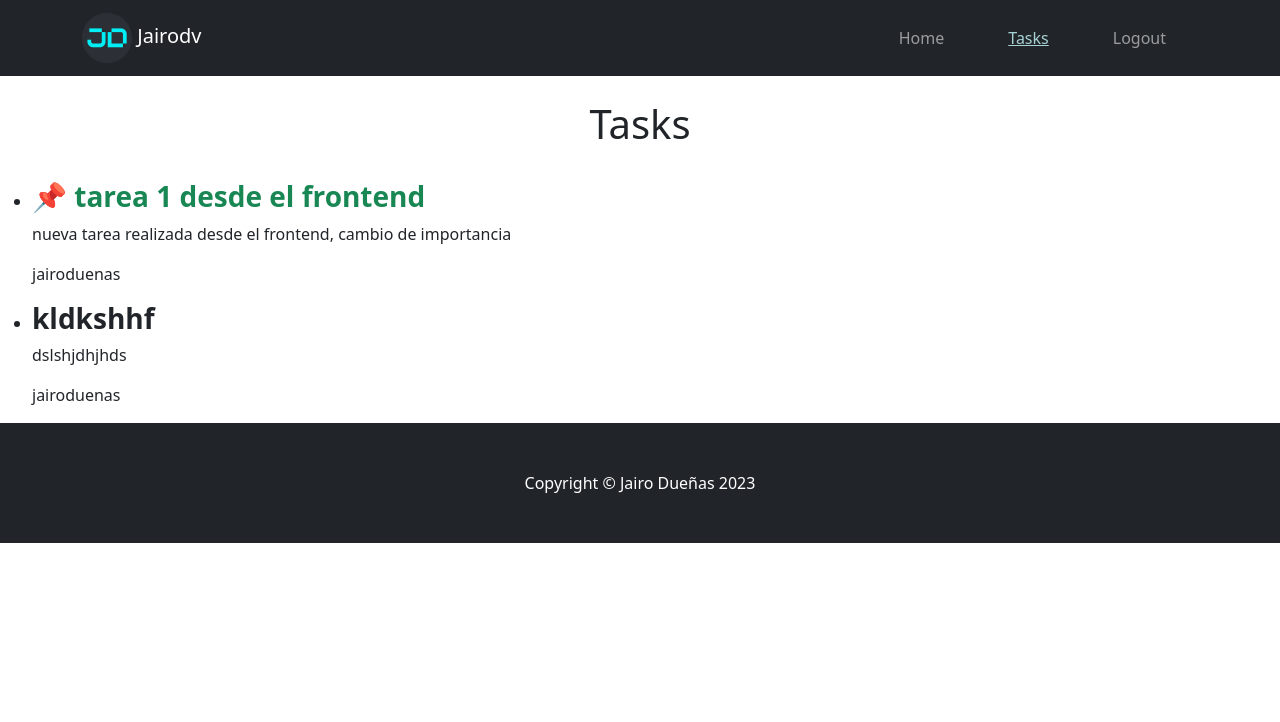
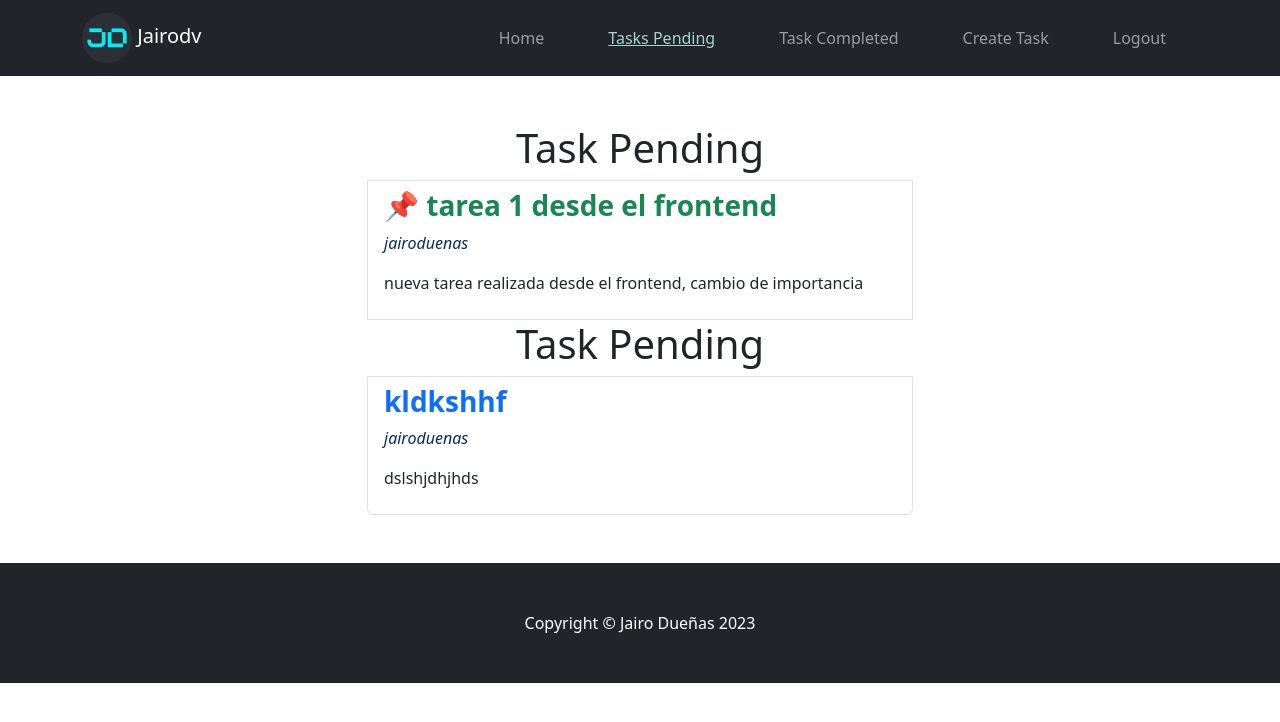
Before and after one commit to JairoDuenas/django-CRUD, a Django app: page /tasks/ in a window 1280 px wide. Shown: the top 722 px of the page. Run offline with Django 4.2, Linux system fonts and the light colour scheme; a user stored in the database is signed in; data comes from the database, SQL or seed files in the repository; both versions use the stored data as it was after the commit.

Commit message:
Creando vistas[task_detail, task_completed, task_pending]

```diff
--- a/djangocrud/urls.py
+++ b/djangocrud/urls.py
@@ -22,7 +22,11 @@ urlpatterns = [
     path('', views.home, name='home'),
     path('signup/', views.signup, name='signup'),
     path('tasks/', views.tasks, name='tasks'),
-    path('tasks/create/', views.task_create, name='task_create'),
+    path('tasks_completed/', views.tasks_completed, name='tasks_completed'),
+    path('tasks_create/', views.task_create, name='task_create'),
+    path('tasks/<int:task_id>/', views.task_detail, name='task_detail'),
+    path('tasks/<int:task_id>/complete', views.complete_task, name='complete_task'),
+    path('tasks/<int:task_id>/delete', views.delete_task, name='delete_task'),
     path('logout/', views.cerrarSesion, name='logout'),
     path('signin/', views.iniciarSesion, name='signin'),
 ]
--- a/tasks/form.py
+++ b/tasks/form.py
@@ -1,7 +1,7 @@
-from django.forms import ModelForm
+from django import forms
 from .models import Task
 
-class TaskForm(ModelForm):
+class TaskForm(forms.ModelForm):
   class Meta:
     model = Task
     fields = ['title', 'description', 'important']
--- a/tasks/templates/layouts/navbar.html
+++ b/tasks/templates/layouts/navbar.html
@@ -17,11 +17,17 @@
         <li class="nav-item {% if request.path == '/' %}active{% endif %} px-lg-4"><a class="nav-link"
             href="{% url 'home' %}">Home</a>
         </li>
-        <li class="nav-item {% if request.path == '/tasks/' %}active{% endif %} px-lg-4"><a class="nav-link"
-            href="{% url 'tasks' %}">Tasks</a>
-        </li>
 
         {% if user.is_authenticated %}
+        <li class="nav-item {% if request.path == '/tasks/' %}active{% endif %} px-lg-4"><a class="nav-link"
+            href="{% url 'tasks' %}">Tasks Pending</a>
+        </li>
+        <li class="nav-item {% if request.path == '/tasks_completed/' %}active{% endif %} px-lg-4">
+          <a class="nav-link" href="{% url 'tasks_completed' %}">Task Completed</a>
+        </li>
+        <li class="nav-item {% if request.path == '/tasks_create/' %}active{% endif %} px-lg-4">
+          <a class="nav-link" href="{% url 'task_create' %}">Create Task</a>
+        </li>
         <li class="nav-item {% if request.path == '/logout/' %}active{% endif %} px-lg-4"><a class="nav-link"
             href="{% url 'logout' %}">Logout</a>
         </li>
--- a/tasks/templates/tasks/tasks.html
+++ b/tasks/templates/tasks/tasks.html
@@ -7,27 +7,40 @@ Tasks
 {% endblock title %}
 
 {% block content %}
-<div class="container py-4 text-center">
-  <h1>Tasks</h1>
-</div>
 
-<ul>
+<main class="container">
+  <div class="row">
+    <div class="col-md-6 offset-md-3 py-5">
+
       {% for task in tasks %}
-  <li>
-    {% if task.important %}
-    <h3 class="fw-bold text-success">
-      📌 {{task.title}}
-    </h3>
+      <ul class="list-group">
+        {% if task.datecompleted %}
+        <h3 class="text-center display-6">Task Completed</h3>
         {% else %}
-    <h3 class="fw-bold">
-      {{task.title}}
-    </h3>
+        <h3 class="text-center display-6">Task Pending</h3>
         {% endif %}
 
-    <p>{{task.description}}</p>
-    <p>{{task.user.username}}</p>
+        <li class="list-group-item">
+          <header class="d-flex justify-content-between">
+            <a class="text-decoration-none" href="{% url 'task_detail' task.id %}">
+
+              {% if task.important %}
+              <h3 class="fw-bold text-success">📌 {{task.title}}</h3>
+              {% else %}
+              <h3 class="fw-bold">{{task.title}}</h3>
+              {% endif %}
+
+              <p class=" text-primary-emphasis fst-italic">{{task.user.username}}</p>
+              <p class="text-body">{{task.description}}</p>
+              <p class="text-body-secondary">{{task.datecompleted|date:"d M Y"}} </p>
+            </a>
+          </header>
+
         </li>
         {% endfor %}
       </ul>
+    </div>
+  </div>
+</main>
 
 {% endblock content %}
--- a/tasks/views.py
+++ b/tasks/views.py
@@ -1,4 +1,4 @@
-from django.shortcuts import render, redirect
+from django.shortcuts import render, redirect, get_object_or_404
 from django.contrib.auth.forms import UserCreationForm, AuthenticationForm
 from django.contrib.auth.models import User
 from django.contrib import messages
@@ -6,6 +6,7 @@ from django.contrib.auth import login, logout, authenticate
 from django.db import IntegrityError
 from .form import TaskForm
 from .models import Task
+from django.utils import timezone
 
 # Create your views here.
 
@@ -39,6 +40,10 @@ def tasks(request):
   tasks = Task.objects.filter(user=request.user, datecompleted__isnull=True)
   return render(request, 'tasks/tasks.html', {'tasks':tasks})
 
+def tasks_completed(request):
+  tasks = Task.objects.filter(user=request.user, datecompleted__isnull=False).order_by('-datecompleted')
+  return render(request, 'tasks/tasks.html', {'tasks':tasks})
+
 def task_create(request):
   if request.method == 'GET':
     context = {'form':TaskForm}
@@ -56,6 +61,33 @@ def task_create(request):
         'messageerror':messages.warning(request, 'Ingrese datos válidos')
         }
       return render(request, 'tasks/task_create.html', context)
+
+def task_detail(request, task_id):
+  if request.method == 'GET':
+    task = get_object_or_404(Task, pk=task_id, user=request.user)
+    form = TaskForm(instance=task)
+    return render(request, 'tasks/task_detail.html', {'task':task, 'form':form})
+  else:
+    try:
+      task = get_object_or_404(Task, pk=task_id, user=request.user)
+      form = TaskForm(request.POST, instance=task)
+      form.save()
+      return redirect('tasks')
+    except ValueError:
+      return render(request, 'tasks/task_detail.html', {'task':task, 'form':form, 'error':'Error updating task'})
+
+def complete_task(request, task_id):
+  task = get_object_or_404(Task, pk=task_id, user=request.user)
+  if request.method == 'POST':
+    task.datecompleted = timezone.now()
+    task.save()
+    return redirect('tasks')
+
+def delete_task(request, task_id):
+  task = get_object_or_404(Task, pk=task_id, user=request.user)
+  if request.method == 'POST':
+    task.delete()
+    return redirect('tasks')
 
 def cerrarSesion(request):
   logout(request)
```
Also changed, not shown: tasks/templates/tasks/task_detail.html (added, +44 -0 lines), db.sqlite3. Lines whose indentation alone changed are shown as unchanged.
